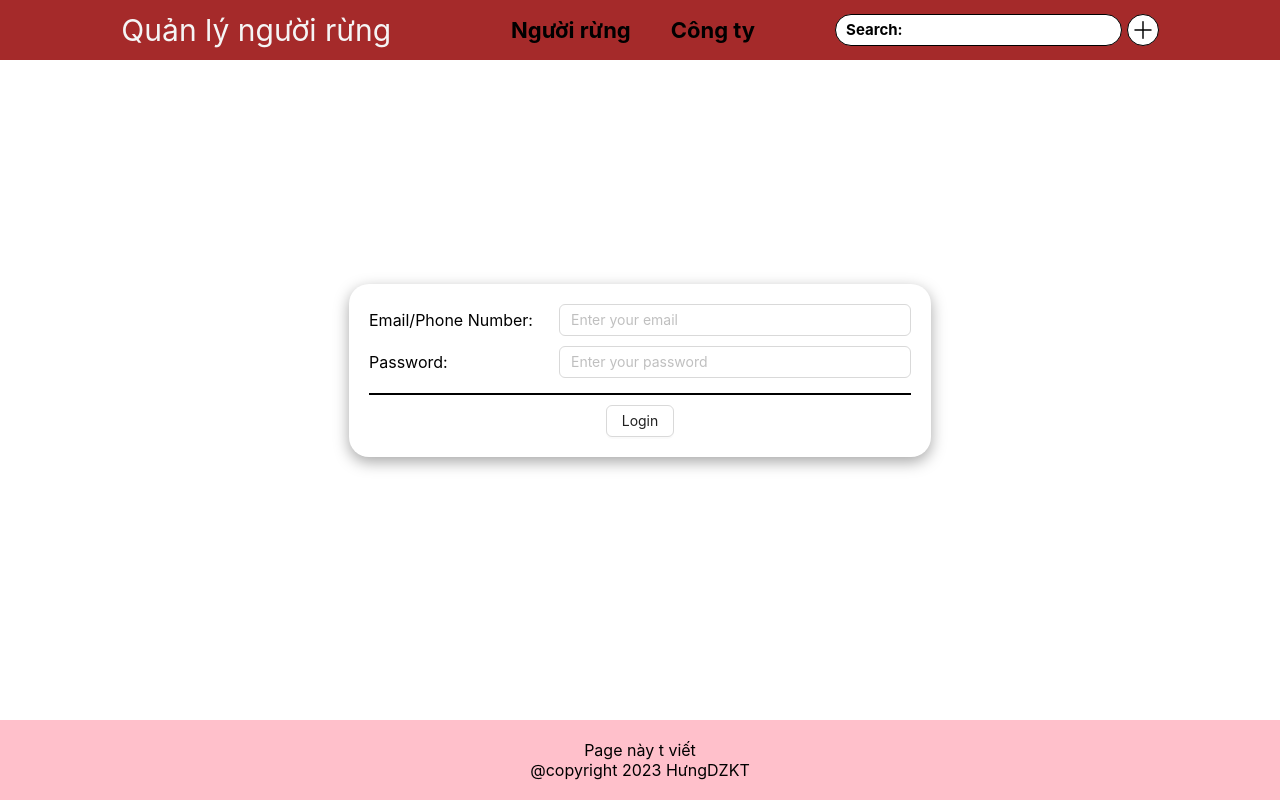
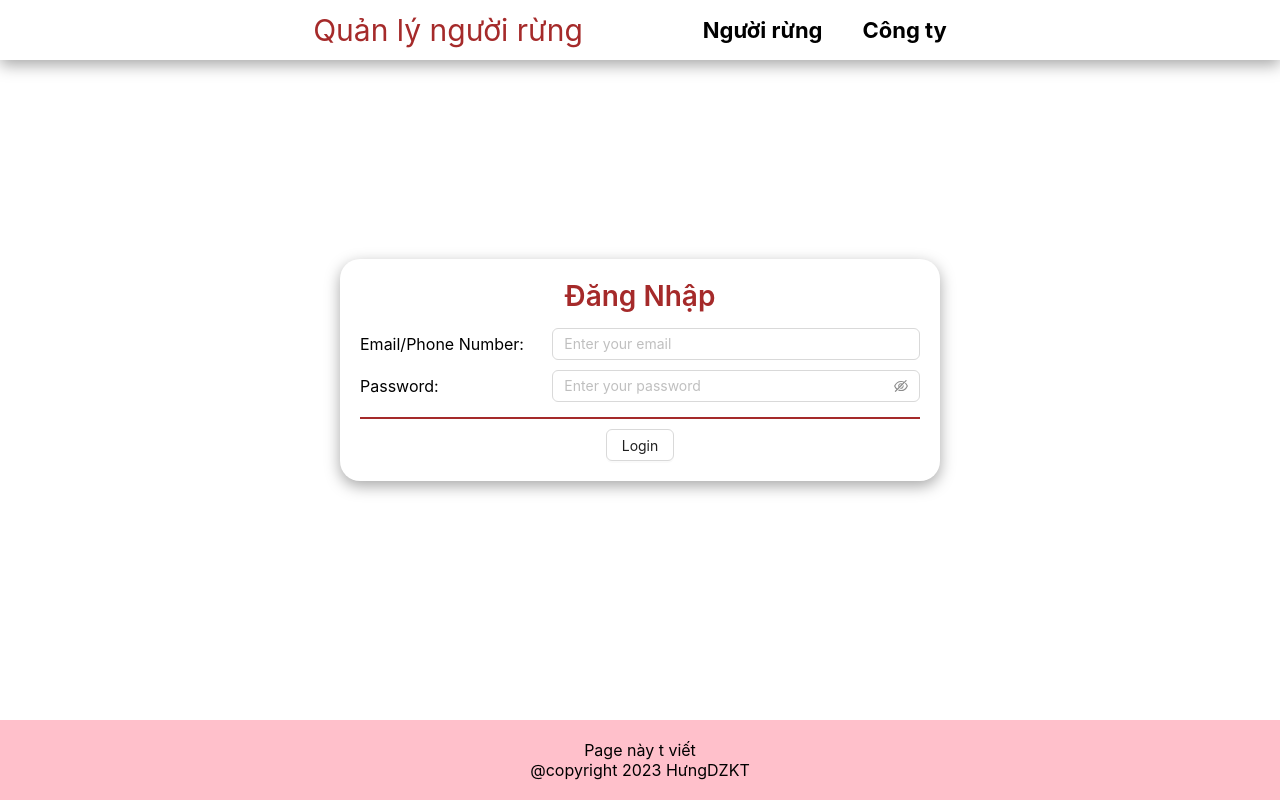
Before and after one commit to haduyhung/HumanManagerment, a React (Create React App) app: page /login in a window 1280 px wide. Built offline with nearby package versions, Linux system fonts and the light colour scheme.

Commit message:
somthing in the way

```diff
--- a/src/components/header/index.tsx
+++ b/src/components/header/index.tsx
@@ -48,6 +48,8 @@ const Header = () => {
           );
         })}
       </div>
+      {userInfo && (
+        <>
           <div className="menu-functions">
             <SearchBox />
             {/* <div className="function-search">
@@ -73,17 +75,27 @@ const Header = () => {
                 handleFocusRef(ref);
               }}
             >
-          <img src={icon.PlusIcon} alt="React Logo" width={18} height={18} />
+              <img
+                src={icon.PlusIcon}
+                alt="React Logo"
+                width={18}
+                height={18}
+              />
+            </div>
+            <div
+              className="menu-functions-button"
+              onClick={() => navigate("profile")}
+            >
+              <img
+                className="image-profile"
+                alt={userInfo.username}
+                src={userInfo.avatar}
+                width={30}
+                height={30}
+              />
             </div>
           </div>
-      {userInfo && (
-        <div className="menu-user-profile">
-          Xin chào{" "}
-          <Link className="link-username" to={"profile"}>
-            {userInfo.username}
-          </Link>{" "}
-          !
-        </div>
+        </>
       )}
     </HeaderWrapper>
   );
--- a/src/components/header/styled.ts
+++ b/src/components/header/styled.ts
@@ -1,17 +1,17 @@
 import styled from "styled-components";
 
 const HeaderWrapper = styled.div`
-  background-color: brown;
   position: fixed;
   width: 100%;
   display: flex;
   justify-content: center;
   align-items: center;
   flex-direction: row;
+  box-shadow: rgba(0, 0, 0, 0.35) 0px 5px 15px;
   .logo {
     font-size: 30px;
     margin-right: 100px;
-    color: whitesmoke;
+    color: brown;
   }
   .menu-list {
     display: flex;
@@ -40,10 +40,11 @@ const HeaderWrapper = styled.div`
       display: flex;
       align-items: center;
       justify-content: center;
-      border: 1px black solid;
+      border: 0.5px gray solid;
       border-radius: 50px;
       cursor: pointer;
       margin-left: 5px;
+      box-shadow: rgba(0, 0, 0, 0.35) 0px 5px 15px;
     }
     .function-search {
       .search-logo {
@@ -69,15 +70,11 @@ const HeaderWrapper = styled.div`
         }
       }
     }
-  }
-  .menu-user-profile {
-    cursor: pointer;
-    margin-left: 30px;
-    font-size: 20px;
-    font-weight: 700;
-    .link-username {
-      color: pink;
-      font-style: italic;
+    .image-profile {
+      object-fit: cover;
+      width: 30px;
+      height: 30px;
+      border-radius: 20px;
     }
   }
 `;
--- a/src/features/auth/pages/LoginPage/index.tsx
+++ b/src/features/auth/pages/LoginPage/index.tsx
@@ -23,6 +23,7 @@ const LoginPage = () => {
   return (
     <LoginWrapper>
       <div className="fields-container">
+        <div className="login-label">Đăng Nhập</div>
         <div className="field-item">
           <div className="field-label">Email/Phone Number:</div>
           <Input
@@ -36,7 +37,7 @@ const LoginPage = () => {
         </div>
         <div className="field-item">
           <div className="field-label">Password:</div>
-          <Input
+          <Input.Password
             className="input-field"
             placeholder="Enter your password"
             value={userInfo.password}
--- a/src/features/auth/pages/LoginPage/styled.ts
+++ b/src/features/auth/pages/LoginPage/styled.ts
@@ -10,6 +10,12 @@ const LoginWrapper = styled.div`
     box-shadow: rgba(0, 0, 0, 0.35) 0px 5px 15px;
     border-radius: 20px;
     padding: 20px;
+    .login-label {
+      font-size: 28px;
+      margin-bottom: 15px;
+      color: brown;
+      font-weight: 600;
+    }
     .field-item {
       display: flex;
       margin-bottom: 10px;
@@ -20,11 +26,29 @@ const LoginWrapper = styled.div`
       }
       .input-field {
       }
+      .ant-input:focus {
+        border-color: brown;
+      }
+      .ant-input:hover {
+        border-color: brown;
+      }
+      .ant-input-password {
+      }
+      .ant-input-password:focus {
+        border-color: brown;
+      }
+      .ant-input-password:hover {
+        border-color: brown;
+      }
     }
     .field-line {
-      border: 0.5px solid black;
+      border: 0.25px solid brown;
       margin-top: 15px;
       margin-bottom: 10px;
+    }
+    .ant-btn:hover {
+      color: brown;
+      border: 1px solid brown;
     }
   }
 `;
--- a/src/routes/index.tsx
+++ b/src/routes/index.tsx
@@ -5,8 +5,8 @@ import ProfilePage from "../features/auth/pages/ProfilePage";
 import CompanyPage from "../features/company/pages";
 import UserPage from "../features/user/pages";
 import HomeLayout from "../layouts/HomeLayout";
-import PrivateRoutes from "./PrivateRoutes";
-import PublicRoutes from "./PublicRoutes";
+import PrivateRoutes from "./privateRoutes";
+import PublicRoutes from "./publicRoutes";
 
 export const RouteRender = () => {
   const routesRoot: RouteObject[] = [
```
Lines whose indentation alone changed are shown as unchanged.
